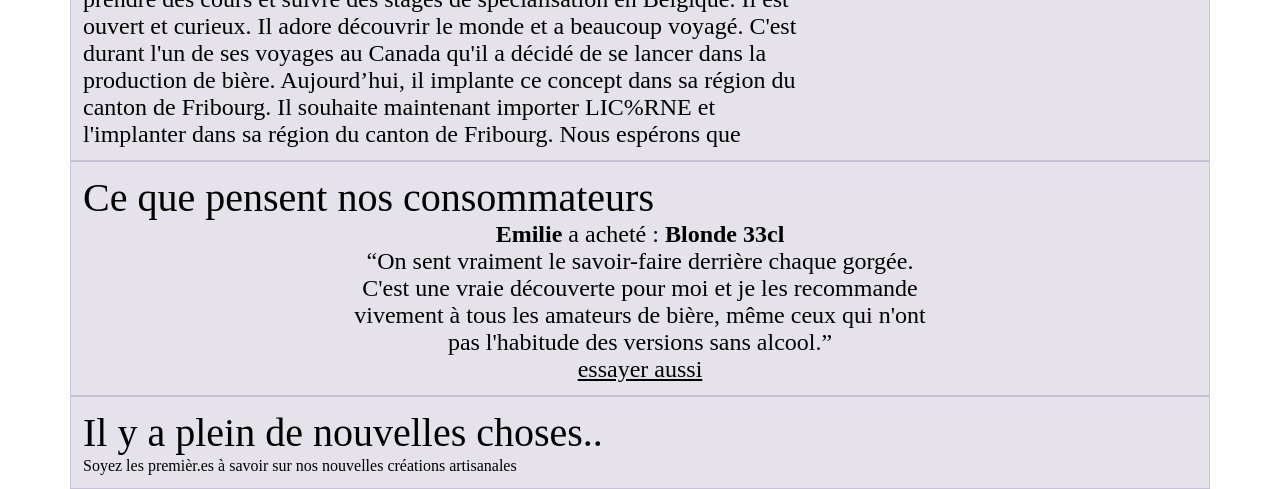
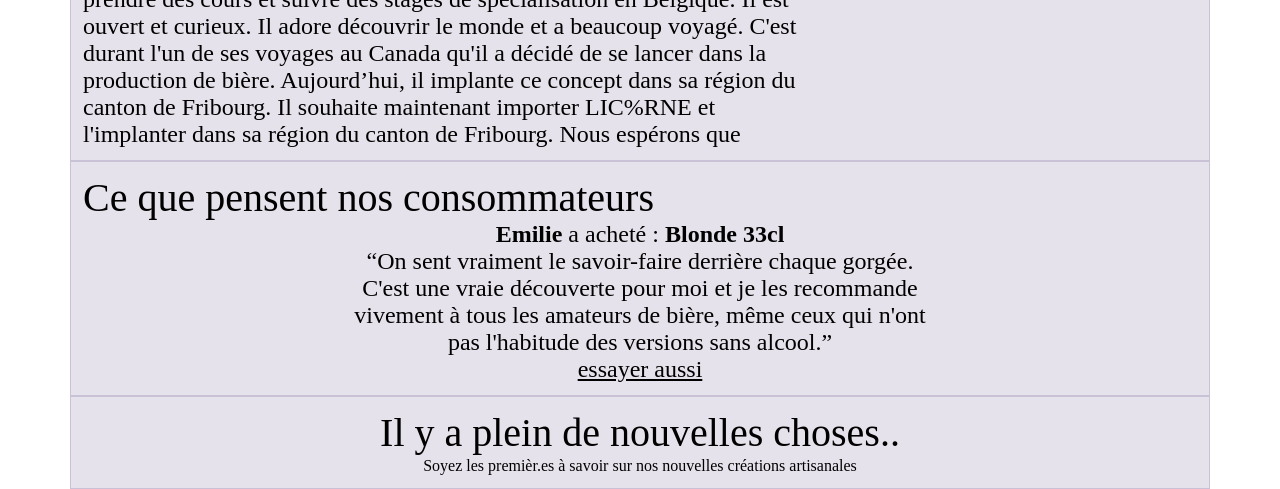
Before and after one commit to bobby6999/Website-Licorne, a website built with Parcel: page src/index.html in a window 1280 px wide. Shown: the part 1197-1686 px from the top of the page. Built offline with nearby package versions, Linux system fonts and the light colour scheme.

Commit message:
tidying up newsletter section

```diff
--- a/src/index.html
+++ b/src/index.html
@@ -125,11 +125,13 @@
     <div class="container">
       <div class="row">
         <div class="col-12">
-          <h3>Il y a plein de nouvelles choses..</h3>
-          <p>
-            Soyez les premièr.es à savoir sur nos nouvelles créations
-            artisanales
-          </p>
+          <div class="newsletter">
+            <h3>Il y a plein de nouvelles choses..</h3>
+            <p>
+              Soyez les premièr.es à savoir sur nos nouvelles créations
+              artisanales
+            </p>
+          </div>
           <div class="formulaire"></div>
         </div>
       </div>
--- a/src/scss/_base.scss
+++ b/src/scss/_base.scss
@@ -160,3 +160,7 @@ h3 {
 .avis a {
   text-decoration-line: underline;
 }
+
+.newsletter {
+  text-align: center;
+}
```
Also changed, not shown: dist/index.html, 2 other files.
